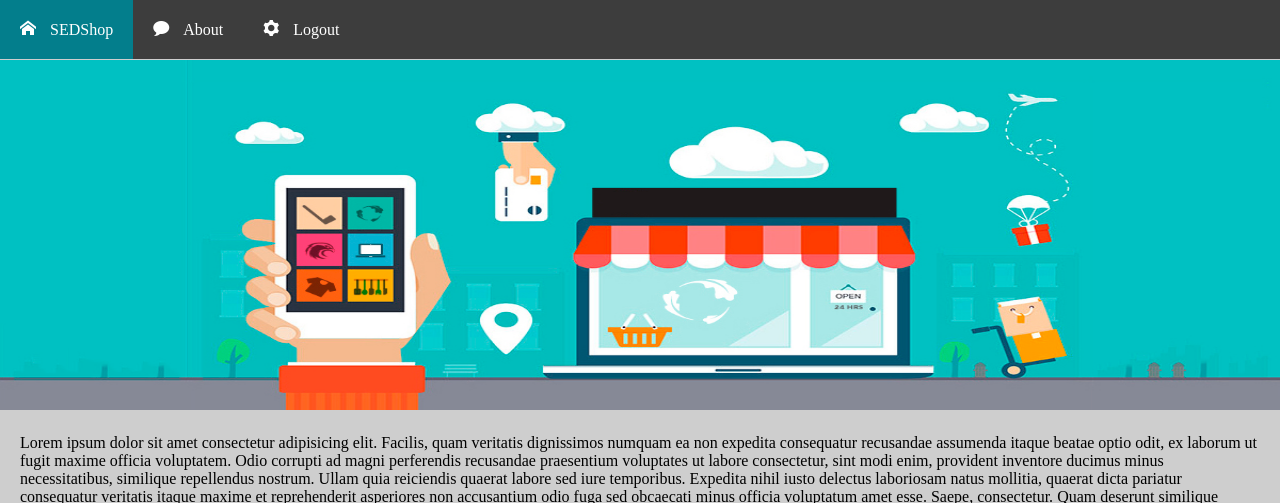
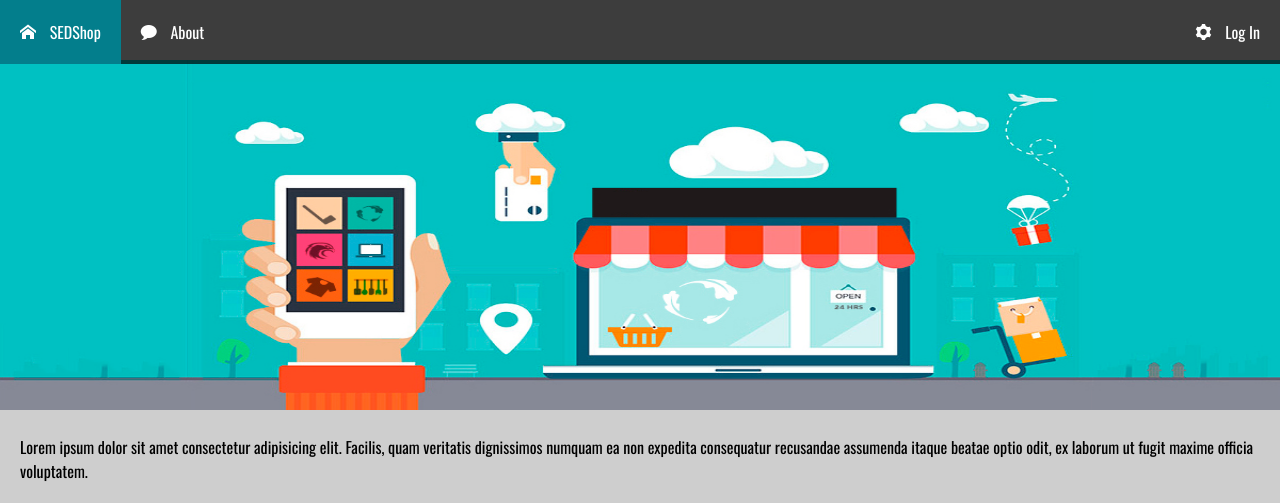
Before and after one commit to Moemeister/SED, a PHP site: page / in a window 1280 px wide. Shown: the top 503 px of the page. Run offline with PHP 8.4, Linux system fonts and the light colour scheme; some web fonts are replaced; grey boxes are pictures that could not be loaded.

Commit message:
Fix button position

```diff
--- a/css/styles.css
+++ b/css/styles.css
@@ -1,6 +1,9 @@
+@import url('https://fonts.googleapis.com/css?family=Oswald');
+
 * {
 	margin:0;
 	padding:0;
+	font-family: 'Oswald', sans-serif;
 }
 
 body {
@@ -45,7 +48,9 @@ header nav ul li span {
 header nav ul li a:hover {
 	background:#037E8C;
 }
-
+header nav ul li.account{
+	float: right;
+}
 
 .img_banner{
 	width: 100%;
--- a/index.php
+++ b/index.php
@@ -18,7 +18,7 @@
             <ul>
                 <li><a href="#"><span class="icon-home"></span> SEDShop</a></li>
                 <li><a href="#"><span class="icon-bubble"></span> About</a></li>
-                <li><a href="#"><span class="icon-cog"></span> Logout</a></li>
+                <li class="account" ><a href="#"><span class="icon-cog"></span> Log In</a></li>
             </ul>
         </nav>
 
@@ -35,10 +35,6 @@
         <div class="container">
             <p>
                 <span>Lorem ipsum dolor sit amet consectetur adipisicing elit. Facilis, quam veritatis dignissimos numquam ea non expedita consequatur recusandae assumenda itaque beatae optio odit, ex laborum ut fugit maxime officia voluptatem.</span>
-                <span>Odio corrupti ad magni perferendis recusandae praesentium voluptates ut labore consectetur, sint modi enim, provident inventore ducimus minus necessitatibus, similique repellendus nostrum. Ullam quia reiciendis quaerat labore sed iure temporibus.</span>
-                <span>Expedita nihil iusto delectus laboriosam natus mollitia, quaerat dicta pariatur consequatur veritatis itaque maxime et reprehenderit asperiores non accusantium odio fuga sed obcaecati minus officia voluptatum amet esse. Saepe, consectetur.</span>
-                <span>Quam deserunt similique soluta, voluptatum iusto facere commodi tempora saepe. Harum architecto, libero corporis, unde vel vero rem ipsam maiores maxime iste eligendi illo aliquid exercitationem. Cum distinctio eum magnam.</span>
-                <span>Atque quidem velit possimus rerum eum non aliquid doloribus officiis cum ratione pariatur impedit libero odit deserunt cupiditate, dolorem, magni totam maiores nobis quaerat nostrum vero suscipit quod iste. Vel?</span>
             </p>
         </div>
 
```
